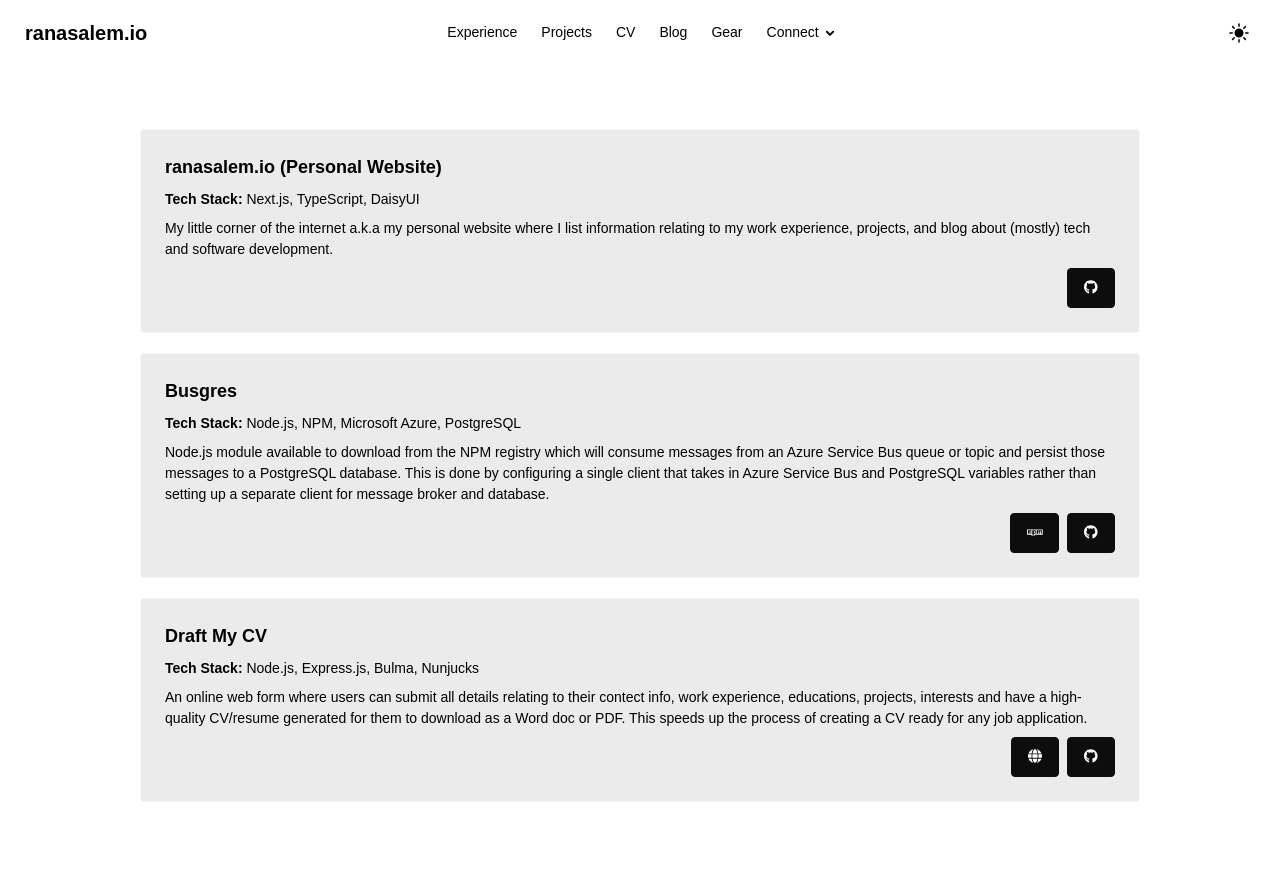
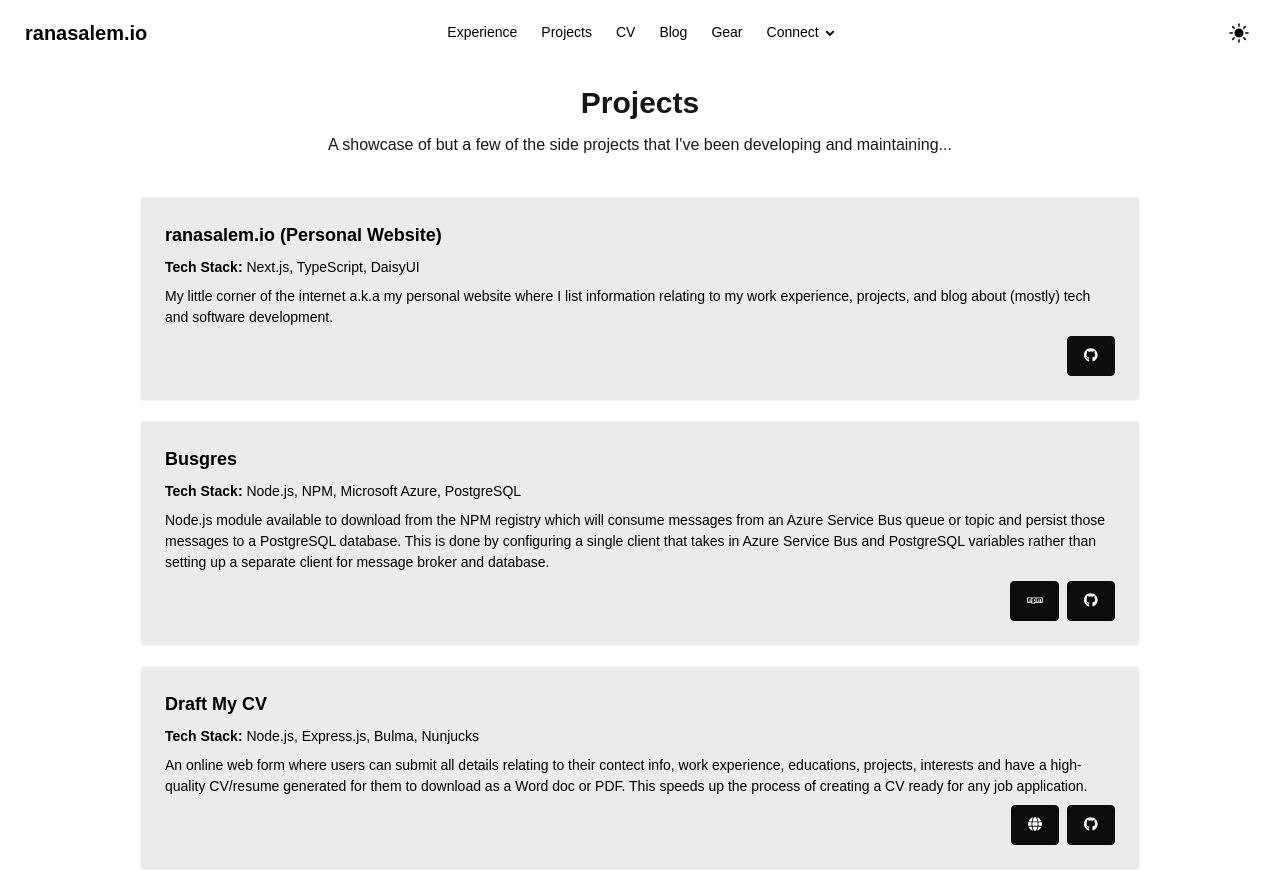
Before and after one commit to rtasalem/ranasalem.io, a Next.js app: page /projects in a window 1280 px wide. Built offline with nearby package versions, Linux system fonts and the light colour scheme.

Commit message:
add headings to each page

```diff
--- a/app/blog/page.tsx
+++ b/app/blog/page.tsx
@@ -1,7 +1,9 @@
 export default function Blog() {
-  return(
+  return (
     <div>
-      <h1>blog</h1>
+      <div className="text-center">
+        <h1 className="text-3xl font-bold mt-5 mb-3">Blog</h1>
+      </div>
     </div>
   )
 }
--- a/app/experience/page.tsx
+++ b/app/experience/page.tsx
@@ -1,6 +1,10 @@
 export default function Experience() {
   return (
     <div className="bg-base-100 text-base-content">
+      <div className="text-center">
+        <h1 className="text-3xl font-bold mt-5 mb-3">Experience</h1>
+        <p className="mb-10">A timeline summarising my career so far...</p>
+      </div>
       <div className="max-w-5xl mx-auto">
         <ul className="timeline timeline-snap-icon max-md:timeline-compact timeline-vertical">
           <li>
--- a/app/gear/page.tsx
+++ b/app/gear/page.tsx
@@ -3,6 +3,10 @@ import { gearItems } from "../constants/gear-items"
 export default function Gear() {
   return (
     <div className="overflow-x-auto bg-base-100 text-base-content">
+      <div className="text-center">
+        <h1 className="text-3xl font-bold mt-5 mb-3">Gear</h1>
+        <p className="mb-5">A list of everything that I currently use as a software developer...</p>
+      </div>
       <div className="max-w-3xl mx-auto">
         <table className="table">
           <thead>
--- a/app/page.tsx
+++ b/app/page.tsx
@@ -11,7 +11,7 @@ export default function Home() {
             Full-stack codesmith who occasionally writes about writing code.
           </p>
           <div className="avatar">
-            <div className="w-100 rounded">
+            <div className="w-80 rounded">
               <img src="avatar.png" alt="Avatar" />
             </div>
           </div>
--- a/app/projects/page.tsx
+++ b/app/projects/page.tsx
@@ -7,7 +7,12 @@ import {
 
 export default function Projects() {
   return (
-    <div className="flex justify-center items-center text-base-content bg-base-100 min-h-200">
+    <div>
+      <div className="text-center">
+        <h1 className="text-3xl font-bold mt-5 mb-3">Projects</h1>
+        <p>A showcase of but a few of the side projects that I've been developing and maintaining...</p>
+      </div>
+      <div className="flex justify-center items-center text-base-content bg-base-100 mt-10">
         <div className="flex flex-col gap-5">
           <div className="card card-side card-border bg-base-300 w-250">
             <div className="card-body">
@@ -61,5 +66,6 @@ export default function Projects() {
           </div>
         </div>
       </div>
+    </div>
   )
 }
```
Also changed, not shown: 1 other file (tests, documents, lock files or other folders). Lines whose indentation alone changed are shown as unchanged.
